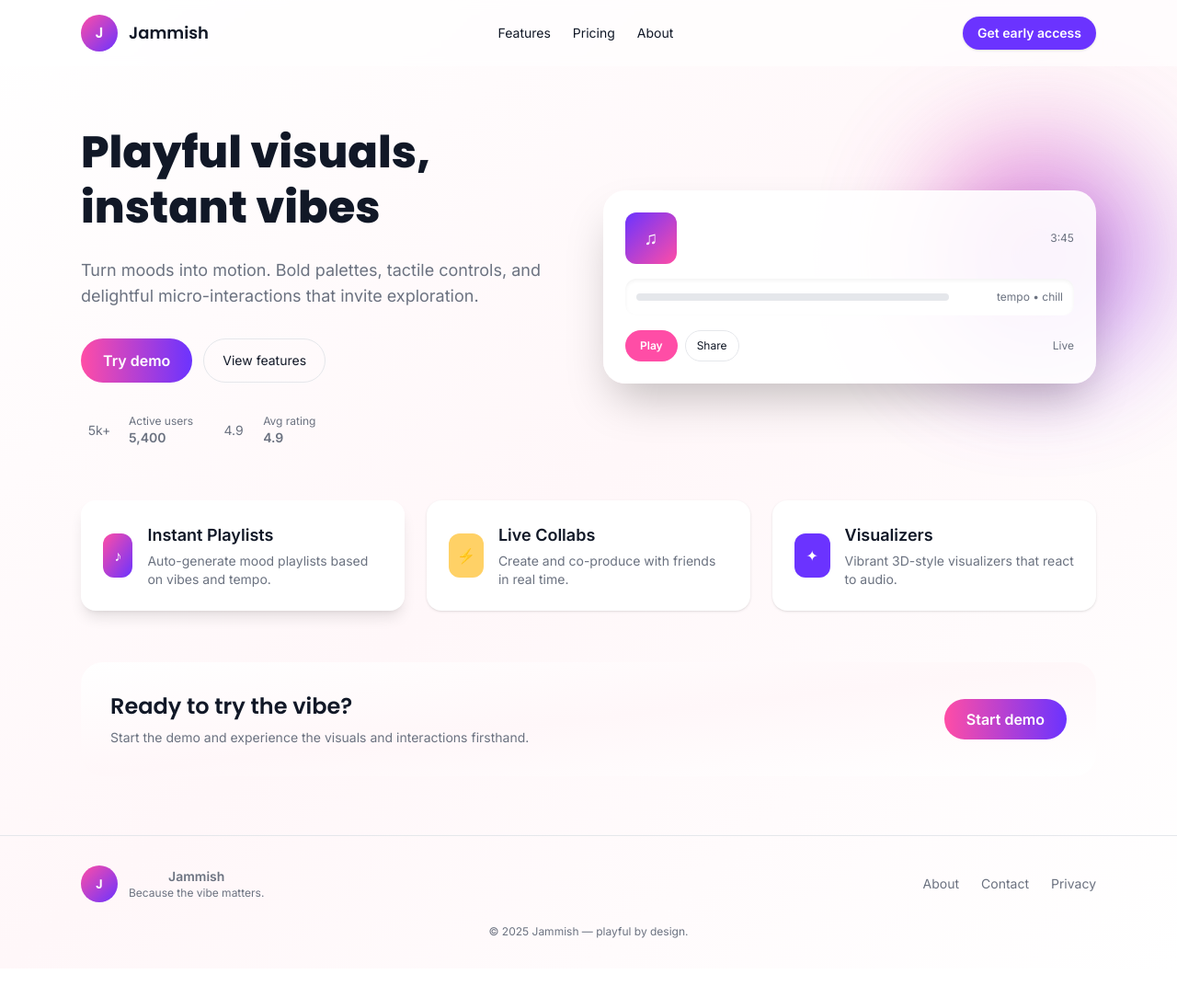
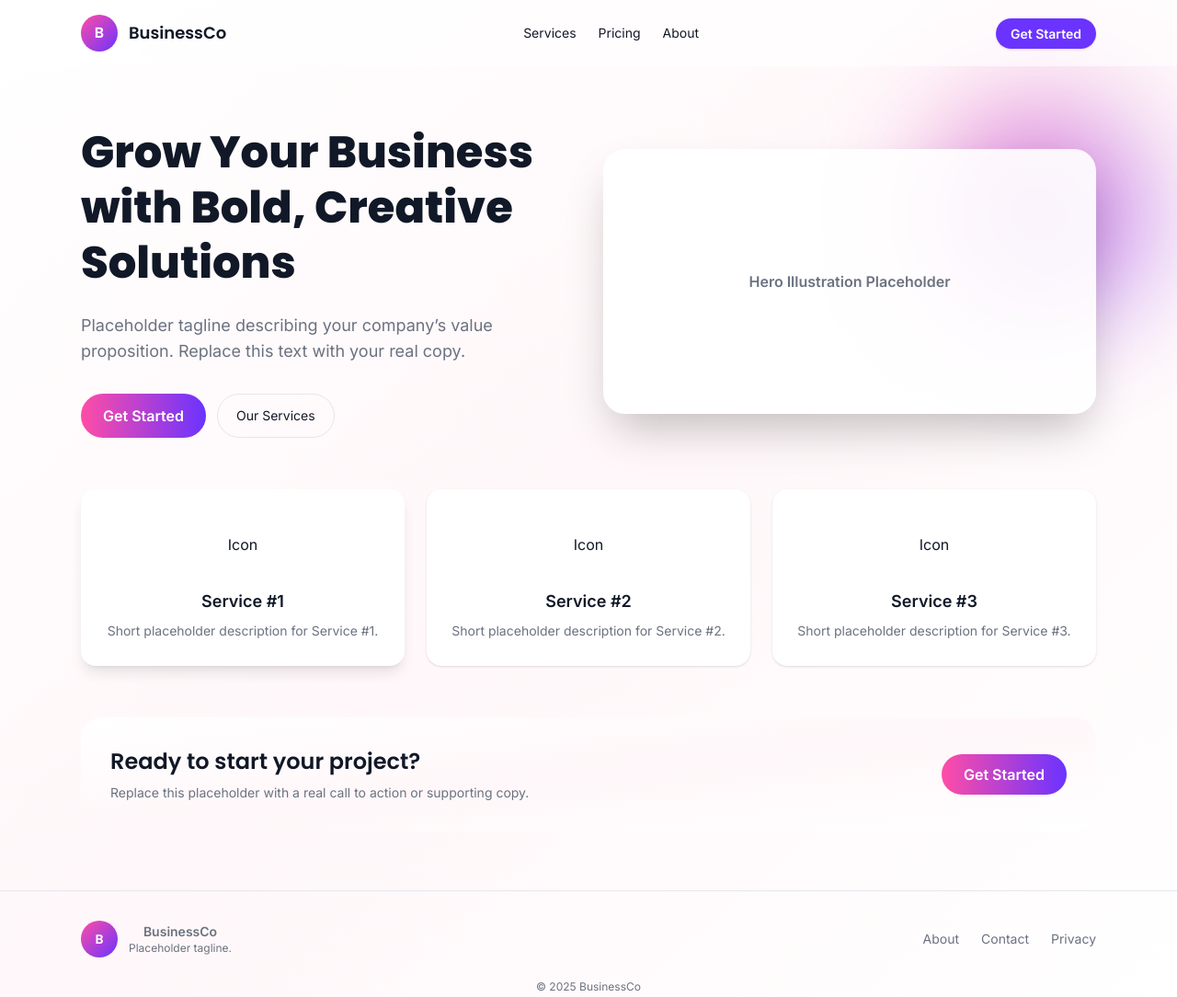
Before and after one commit to WebLancer2020/Portfolio, a plain HTML site: page index.html in a window 1280 px wide. Shown: the whole page at 92% size. Before the commit the page ends 1053 px from the top, so only its background shows below. Drawn offline with nearby package versions, Linux system fonts and the light colour scheme.

Commit message:
Change website branding and content
Updated the website's content and branding from 'Jammish' to 'BusinessCo'.

```diff
--- a/index.html
+++ b/index.html
@@ -4,7 +4,7 @@
 <head>
   <meta charset="utf-8" />
   <meta name="viewport" content="width=device-width,initial-scale=1" />
-  <title>Jammish — Playful visuals, instant vibes</title>
+  <title>Business Placeholder Website — Home</title>
   <script src="https://cdn.tailwindcss.com"></script>
   <link href="https://fonts.googleapis.com/css2?family=Poppins:wght@600;800&family=Inter:wght@300;400;600&display=swap" rel="stylesheet">
   <style>
@@ -23,129 +23,70 @@
   <header class="sticky top-0 z-40 bg-white/60 backdrop-blur-sm">
     <nav class="max-w-6xl mx-auto px-6 py-4 flex items-center justify-between">
       <a class="flex items-center gap-3" href="index.html">
-        <div class="h-10 w-10 rounded-full bg-gradient-to-br from-[var(--brand-pink)] to-[var(--brand-purple)] flex items-center justify-center text-white font-display">J</div>
-        <span class="font-display text-lg">Jammish</span>
+        <div class="h-10 w-10 rounded-full bg-gradient-to-br from-[var(--brand-pink)] to-[var(--brand-purple)] flex items-center justify-center text-white font-display">B</div>
+        <span class="font-display text-lg">BusinessCo</span>
       </a>
       <div class="hidden md:flex gap-6 items-center text-sm">
-        <a href="features.html" class="hover:text-[var(--brand-purple)]">Features</a>
+        <a href="services.html" class="hover:text-[var(--brand-purple)]">Services</a>
         <a href="pricing.html" class="hover:text-[var(--brand-purple)]">Pricing</a>
         <a href="about.html" class="hover:text-[var(--brand-purple)]">About</a>
       </div>
-      <div class="flex items-center gap-3">
-        <a href="contact.html" class="rounded-full bg-[var(--brand-purple)] text-white px-4 py-2 text-sm font-semibold shadow hover:brightness-105 transition">Get early access</a>
-      </div>
+      <div><a href="contact.html" class="rounded-full bg-[var(--brand-purple)] text-white px-4 py-2 text-sm font-semibold shadow hover:brightness-105 transition">Get Started</a></div>
     </nav>
   </header>
 
   <!-- Main -->
   <main class="max-w-6xl mx-auto px-6 py-16">
+    <!-- Hero -->
     <section class="grid md:grid-cols-2 gap-8 items-center">
-      <!-- Left -->
       <div>
-        <h1 class="font-display text-5xl font-extrabold leading-tight">Playful visuals, instant vibes</h1>
-        <p class="mt-6 text-lg text-[var(--muted)] max-w-xl">Turn moods into motion. Bold palettes, tactile controls, and delightful micro-interactions that invite exploration.</p>
+        <h1 class="font-display text-5xl font-extrabold leading-tight">Grow Your Business with Bold, Creative Solutions</h1>
+        <p class="mt-6 text-lg text-[var(--muted)] max-w-xl">Placeholder tagline describing your company’s value proposition. Replace this text with your real copy.</p>
         <div class="mt-8 flex gap-3 flex-wrap">
-          <a class="inline-flex items-center gap-2 rounded-full bg-gradient-to-r from-[var(--brand-pink)] to-[var(--brand-purple)] px-6 py-3 text-white font-semibold transform transition hover:scale-105" href="#">Try demo</a>
-          <a class="inline-flex items-center gap-2 rounded-full border px-5 py-3 text-sm" href="features.html">View features</a>
-        </div>
-
-        <div class="mt-8 flex gap-6 text-sm text-[var(--muted)]">
-          <div class="flex items-center gap-3">
-            <div class="h-10 w-10 rounded-full bg-[var(--brand-pink)]/15 flex items-center justify-center">5k+</div>
-            <div>
-              <div class="text-xs">Active users</div>
-              <div class="font-semibold">5,400</div>
-            </div>
-          </div>
-          <div class="flex items-center gap-3">
-            <div class="h-10 w-10 rounded-full bg-[var(--brand-yellow)]/15 flex items-center justify-center">4.9</div>
-            <div>
-              <div class="text-xs">Avg rating</div>
-              <div class="font-semibold">4.9</div>
-            </div>
-          </div>
+          <a class="inline-flex items-center gap-2 rounded-full bg-gradient-to-r from-[var(--brand-pink)] to-[var(--brand-purple)] px-6 py-3 text-white font-semibold transform transition hover:scale-105" href="#">Get Started</a>
+          <a class="inline-flex items-center gap-2 rounded-full border px-5 py-3 text-sm" href="services.html">Our Services</a>
         </div>
       </div>
 
-      <!-- Right - Interactive card -->
       <div class="relative">
+        <!-- Floating blob -->
         <div class="absolute -right-12 -top-10 w-56 h-56 rounded-full bg-gradient-to-br from-[var(--brand-pink)] to-[var(--brand-purple)] opacity-70 blur-3xl transform rotate-12 animate-[float_6s_ease-in-out_infinite]" aria-hidden></div>
-
-        <div class="relative z-10 rounded-3xl p-6 bg-white/90 shadow-2xl">
-          <div class="flex items-center justify-between">
-            <div class="flex items-center gap-3">
-              <div class="h-14 w-14 rounded-xl bg-gradient-to-br from-[var(--brand-purple)] to-[var(--brand-pink)] flex items-center justify-center text-white text-xl">♫</div>
-
-            </div>
-            <div class="text-xs text-[var(--muted)]">3:45</div>
-          </div>
-
-          <div class="mt-4 rounded-xl bg-white/95 p-3 shadow-inner">
-            <div class="flex items-center gap-3">
-              <div class="flex-1">
-                <div class="h-2 w-full rounded-full bg-gray-200"></div>
-              </div>
-              <div class="w-28 text-right text-xs text-[var(--muted)]">tempo • chill</div>
-            </div>
-          </div>
-
-          <div class="mt-4 flex items-center justify-between">
-            <div class="flex gap-2">
-              <button class="rounded-full bg-[var(--brand-pink)] px-4 py-2 text-xs font-semibold text-white hover:scale-105 transition">Play</button>
-              <button class="rounded-full border border-gray-200 px-3 py-2 text-xs">Share</button>
-            </div>
-            <div class="flex items-center gap-2 text-sm text-[var(--muted)]">
-              <div class="h-8 w-8 rounded-full bg-[var(--brand-yellow)]/80"></div>
-              <div class="text-xs">Live</div>
-            </div>
-          </div>
+        <!-- Placeholder illustration -->
+        <div class="relative z-10 rounded-3xl p-6 bg-white/90 shadow-2xl flex items-center justify-center h-72">
+          <span class="text-[var(--muted)] font-semibold">Hero Illustration Placeholder</span>
         </div>
       </div>
     </section>
 
-    <!-- Features -->
-    <section id="features" class="mt-14 grid sm:grid-cols-3 gap-6">
-      <article class="relative overflow-hidden rounded-2xl bg-white p-6 shadow-lg hover:scale-[1.02] transition-transform">
-        <div class="flex items-center gap-4">
-          <div class="h-12 w-12 rounded-xl bg-gradient-to-br from-[var(--brand-pink)] to-[var(--brand-purple)] text-white flex items-center justify-center">♪</div>
-          <div>
-            <h3 class="text-lg font-semibold">Instant Playlists</h3>
-            <p class="mt-1 text-sm text-[var(--muted)]">Auto-generate mood playlists based on vibes and tempo.</p>
-          </div>
-        </div>
+    <!-- Services Placeholder Cards -->
+    <section class="mt-14 grid sm:grid-cols-3 gap-6">
+      <article class="relative overflow-hidden rounded-2xl bg-white p-6 shadow-lg hover:scale-[1.02] transition-transform flex flex-col items-center justify-center h-48">
+        <div class="h-16 w-16 rounded-xl bg-[var(--brand-pink)]/30 flex items-center justify-center mb-4">Icon</div>
+        <h3 class="text-lg font-semibold text-center">Service #1</h3>
+        <p class="mt-2 text-sm text-[var(--muted)] text-center">Short placeholder description for Service #1.</p>
       </article>
 
-      <article class="rounded-2xl bg-white p-6 shadow hover:scale-[1.02] transition-transform">
-        <div class="flex items-center gap-4">
-          <div class="h-12 w-12 rounded-xl bg-[var(--brand-yellow)] text-white flex items-center justify-center">⚡</div>
-          <div>
-            <h3 class="text-lg font-semibold">Live Collabs</h3>
-            <p class="mt-1 text-sm text-[var(--muted)]">Create and co-produce with friends in real time.</p>
-          </div>
-        </div>
+      <article class="rounded-2xl bg-white p-6 shadow hover:scale-[1.02] transition-transform flex flex-col items-center justify-center h-48">
+        <div class="h-16 w-16 rounded-xl bg-[var(--brand-yellow)]/30 flex items-center justify-center mb-4">Icon</div>
+        <h3 class="text-lg font-semibold text-center">Service #2</h3>
+        <p class="mt-2 text-sm text-[var(--muted)] text-center">Short placeholder description for Service #2.</p>
       </article>
 
-      <article class="rounded-2xl bg-white p-6 shadow hover:scale-[1.02] transition-transform">
-        <div class="flex items-center gap-4">
-          <div class="h-12 w-12 rounded-xl bg-[var(--brand-purple)] text-white flex items-center justify-center">✦</div>
-          <div>
-            <h3 class="text-lg font-semibold">Visualizers</h3>
-            <p class="mt-1 text-sm text-[var(--muted)]">Vibrant 3D-style visualizers that react to audio.</p>
-          </div>
-        </div>
+      <article class="rounded-2xl bg-white p-6 shadow hover:scale-[1.02] transition-transform flex flex-col items-center justify-center h-48">
+        <div class="h-16 w-16 rounded-xl bg-[var(--brand-purple)]/30 flex items-center justify-center mb-4">Icon</div>
+        <h3 class="text-lg font-semibold text-center">Service #3</h3>
+        <p class="mt-2 text-sm text-[var(--muted)] text-center">Short placeholder description for Service #3.</p>
       </article>
     </section>
 
     <!-- CTA -->
-    <section class="mt-14 rounded-3xl bg-gradient-to-br from-[var(--brand-pink)]/10 via-[var(--brand-yellow)]/8 to-[var(--brand-purple)]/8 p-8">
-      <div class="flex flex-col md:flex-row items-center justify-between gap-6">
-        <div>
-          <h3 class="text-2xl font-semibold font-display">Ready to try the vibe?</h3>
-          <p class="mt-2 text-sm text-[var(--muted)]">Start the demo and experience the visuals and interactions firsthand.</p>
-        </div>
-        <div>
-          <a href="#" class="rounded-full bg-gradient-to-r from-[var(--brand-pink)] to-[var(--brand-purple)] px-6 py-3 text-white font-semibold hover:scale-105 transition">Start demo</a>
-        </div>
+    <section class="mt-14 rounded-3xl bg-gradient-to-br from-[var(--brand-pink)]/10 via-[var(--brand-yellow)]/8 to-[var(--brand-purple)]/8 p-8 flex flex-col md:flex-row items-center justify-between gap-6">
+      <div>
+        <h3 class="text-2xl font-semibold font-display">Ready to start your project?</h3>
+        <p class="mt-2 text-sm text-[var(--muted)]">Replace this placeholder with a real call to action or supporting copy.</p>
+      </div>
+      <div>
+        <a href="contact.html" class="rounded-full bg-gradient-to-r from-[var(--brand-pink)] to-[var(--brand-purple)] px-6 py-3 text-white font-semibold hover:scale-105 transition">Get Started</a>
       </div>
     </section>
   </main>
@@ -155,10 +96,10 @@
     <div class="max-w-6xl mx-auto px-6">
       <div class="flex flex-col md:flex-row items-center justify-between gap-4">
         <div class="flex items-center gap-3">
-          <div class="h-10 w-10 rounded-full bg-gradient-to-br from-[var(--brand-pink)] to-[var(--brand-purple)] flex items-center justify-center text-white font-display">J</div>
+          <div class="h-10 w-10 rounded-full bg-gradient-to-br from-[var(--brand-pink)] to-[var(--brand-purple)] flex items-center justify-center text-white font-display">B</div>
           <div>
-            <div class="font-semibold">Jammish</div>
-            <div class="text-xs text-[var(--muted)]">Because the vibe matters.</div>
+            <div class="font-semibold">BusinessCo</div>
+            <div class="text-xs text-[var(--muted)]">Placeholder tagline.</div>
           </div>
         </div>
         <div class="flex gap-6 text-sm text-[var(--muted)]">
@@ -167,13 +108,12 @@
           <a href="privacy.html" aria-hidden>Privacy</a>
         </div>
       </div>
-      <div class="mt-6 text-xs text-[var(--muted)]">© <span id="year"></span> Jammish — playful by design.</div>
+      <div class="mt-6 text-xs text-[var(--muted)]">© <span id="year"></span> BusinessCo</div>
     </div>
   </footer>
 
   <script>
     document.getElementById('year').textContent = new Date().getFullYear();
-    // small floating animation keyframes for instant preview
     const style = document.createElement('style');
     style.innerHTML = `@keyframes float { 0%{ transform: translateY(0) } 50%{ transform: translateY(-10px)} 100%{ transform: translateY(0)} } .animate-\\[float_6s_ease-in-out_infinite\\]{ animation: float 6s ease-in-out infinite; }`;
     document.head.appendChild(style);
```
